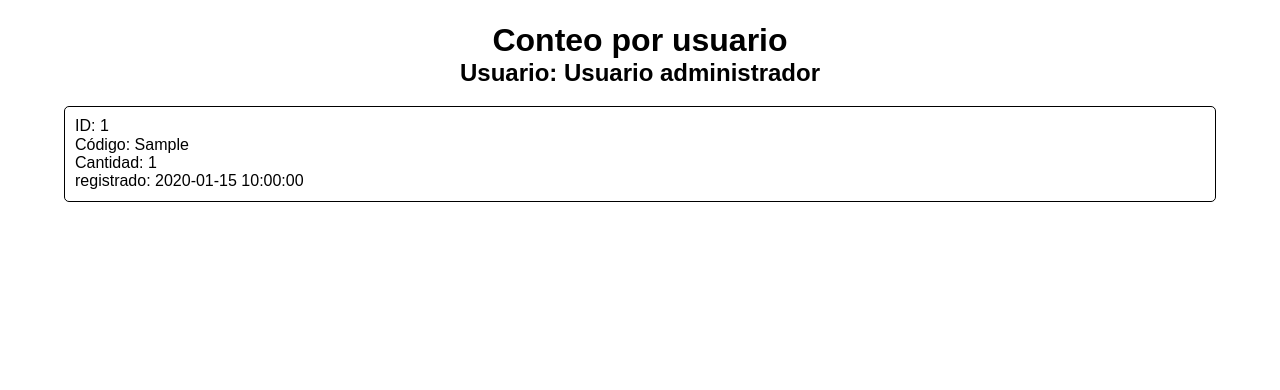
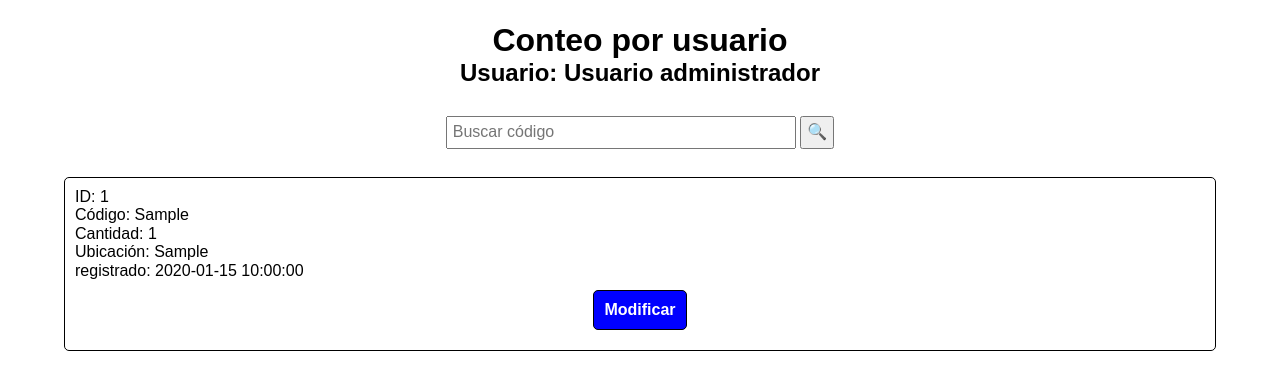
Before and after one commit to martinezlucas/inventory-app, a PHP site: page /user/user_counts.php in a window 1280 px wide. Shown: the part 58-448 px from the top of the page. Run offline with PHP 8.4, Linux system fonts and the light colour scheme; the visitor is signed in with stand-in values (Sample User, id 1); data comes from the database, SQL or seed files in the repository; tables that the repository leaves empty hold one stand-in row (values such as "Sample post").

Commit message:
Se agrega la opción de modificar conteos por usuario

```diff
--- a/css/styles.css
+++ b/css/styles.css
@@ -103,7 +103,7 @@ h2 {
     margin: 1rem auto;
     padding: 1rem;
     font-weight: bold;
-    text-transform: uppercase;
+    text-transform: capitalize;
     border-radius: 0.5rem;
 }
 
@@ -401,7 +401,7 @@ h2 {
 
 .pagination {
     width: fit-content;
-    margin: 2rem auto 0 auto;
+    margin: 1rem auto;
     padding: 1rem;
 }
 
@@ -426,5 +426,12 @@ h2 {
 }
 
 .search input[type="text"] {
-    width: 35rem;
+    width: auto;
 }
+
+@media(min-width: 769px) {
+
+    .search input[type="text"] {
+        width: 35rem;
+    }
+}
--- a/server/connection.php
+++ b/server/connection.php
@@ -317,6 +317,18 @@
             return $result;
         }
 
+        /* conteo por producto y usuario en inventario */
+        public function get_count_by_code_and_user($code, $user_id) {
+            $sql = "select * from inventario where codigo_producto = ? and id_usuario = ?";
+            $stmt = $this->mysqli->prepare($sql);
+            $stmt->bind_param("si", $code, $user_id);
+            $stmt->execute();
+            $result = $stmt->get_result();
+            $stmt->close();
+
+            return $result;
+        }
+
         /* conteo por usuario en inventario con paginación */
         public function get_rows_per_user($user_id, $index, $rows_per_page) {
             $sql = "select * from inventario where id_usuario = ? order by id asc limit ?, ?";
--- a/user/user_counts.php
+++ b/user/user_counts.php
@@ -1,6 +1,7 @@
 <?php
 
     require '../server/connection.php';
+    require '../server/validate.php';
     require '../objects/pagination.php';
 
     session_start();
@@ -26,6 +27,32 @@
     $index = $pagination->get_index();
 
     $rows_per_user = $connection->get_rows_per_user($user_id, $index, $rows_per_page);
+
+    if($_SERVER['REQUEST_METHOD'] == 'POST') {
+
+        $validate = new Validate();
+        $code = htmlspecialchars_decode($validate->input($_POST['code']));
+
+        $error = null;
+
+        if(empty($code)) {
+
+            $error = "Se ha ingresado una cadena vacía";
+
+        } else {
+
+            $code_count = $connection->check_code($code);
+
+            if($code_count == 0) {
+
+                $error = "No se encuentra el código: " . $code;
+
+            } else {
+
+                $code_counted_by_user = $connection->get_count_by_code_and_user($code, $user_id);
+            }
+        }
+    }
 ?>
 
 <!DOCTYPE html>
@@ -58,22 +85,64 @@
        <h1 class="center-text">Conteo por usuario</h1>
        <h2 class="center-text">Usuario: <?php echo $user_name; ?></h2>
 
+       <form action="<?php echo htmlspecialchars($_SERVER['PHP_SELF']); ?>" method="POST" class="search">
+            <input type="text" name="code" id="code" placeholder="Buscar código" required>
+            <input type="submit" name="search" value="&#128269;">
+        </form>
+
+        <br>
+
+        <?php if($_SERVER['REQUEST_METHOD'] == 'POST'): ?>
+            <?php if(!empty($error)): ?>
+                <br>
+                <p class="center-text"><?php echo $error ?></p>
+                <br>
+            <?php else: ?>
+
+                <?php while($row = $code_counted_by_user->fetch_assoc()): ?>
+
+                    <div class="soft-border card">
+                        <p>ID: <?php echo $row['id']; ?></p>
+                        <p>Código: <?php echo $row['codigo_producto']; ?></p>
+                        <p>Cantidad: <?php echo $row['cantidad']; ?></p>
+                        <p>Ubicación: <?php echo $row['ubicacion']; ?></p>
+                        <p>registrado: <?php echo $row['registrado']; ?></p>
+
+                        <a href="modify_count.php?id=<?php echo $row['id']; ?>&page=user_counts" class="center-button soft-border cl-white bg-blue">Modificar</a>
+                    </div>
+
+                <?php
+                    endwhile;
+                    $code_counted_by_user->free();
+                    $connection->close();
+                ?>
+            <?php endif; ?>
+
+        <?php else: ?>
+
             <?php while($row = $rows_per_user->fetch_assoc()): ?>
                 <div class="soft-border card">
                     <p>ID: <?php echo $row['id']; ?></p>
                     <p>Código: <?php echo $row['codigo_producto']; ?></p>
                     <p>Cantidad: <?php echo $row['cantidad']; ?></p>
+                    <p>Ubicación: <?php echo $row['ubicacion']; ?></p>
                     <p>registrado: <?php echo $row['registrado']; ?></p>
+
+                    <a href="modify_count.php?id=<?php echo $row['id']; ?>&page=user_counts" class="center-button soft-border cl-white bg-blue">Modificar</a>
                 </div>
             <?php
                 endwhile;
                 $rows_per_user->free();
                 $connection->close();
             ?>
+
+        <?php endif; ?>
     </main>
 
     <?php $pagination->show_buttons(); ?>
-    <br>
 
+    <?php if($_SERVER['REQUEST_METHOD'] == 'POST'): ?>
+        <a href="user_counts.php" rel="noreferrer noopener" class="center-button soft-border">Reiniciar</a>
+    <?php endif; ?>
 </body>
 </html>
```
Also changed, not shown: server/update_count.php (+21 -9 lines), user/modify_count.php (+17 -9 lines). Lines whose indentation alone changed are shown as unchanged.
